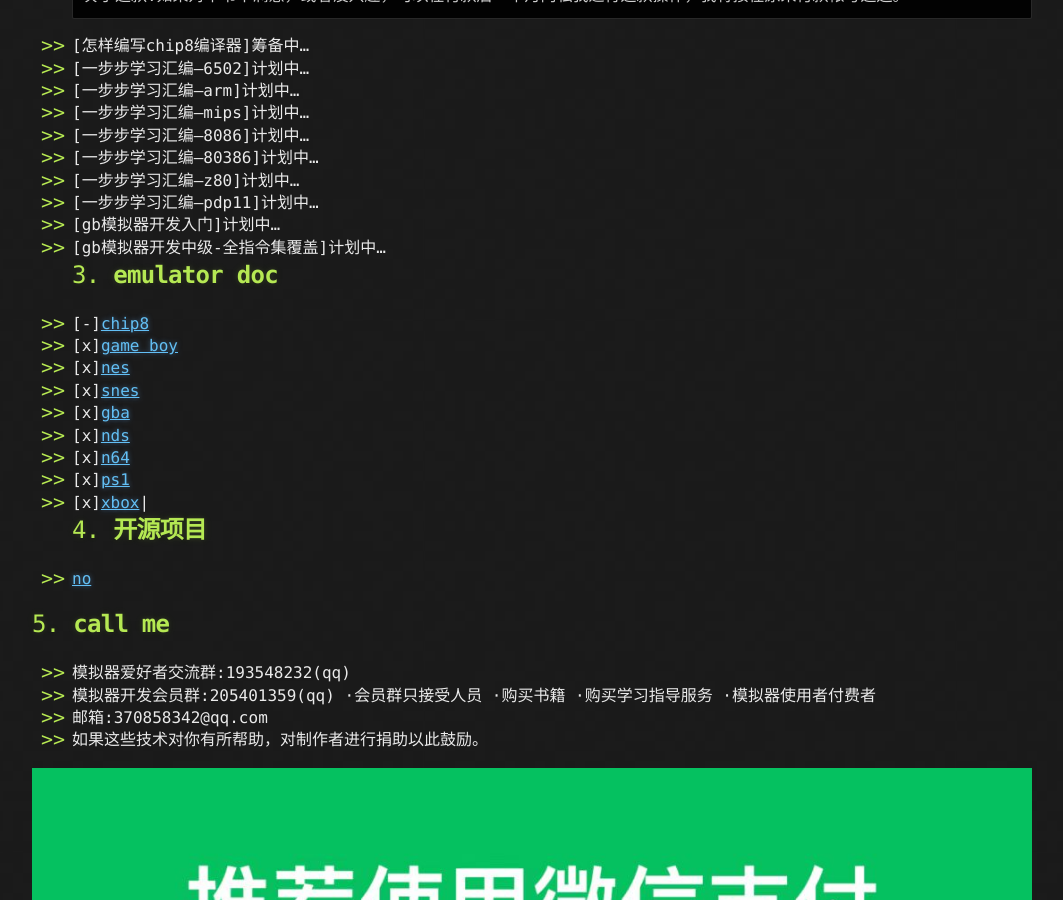
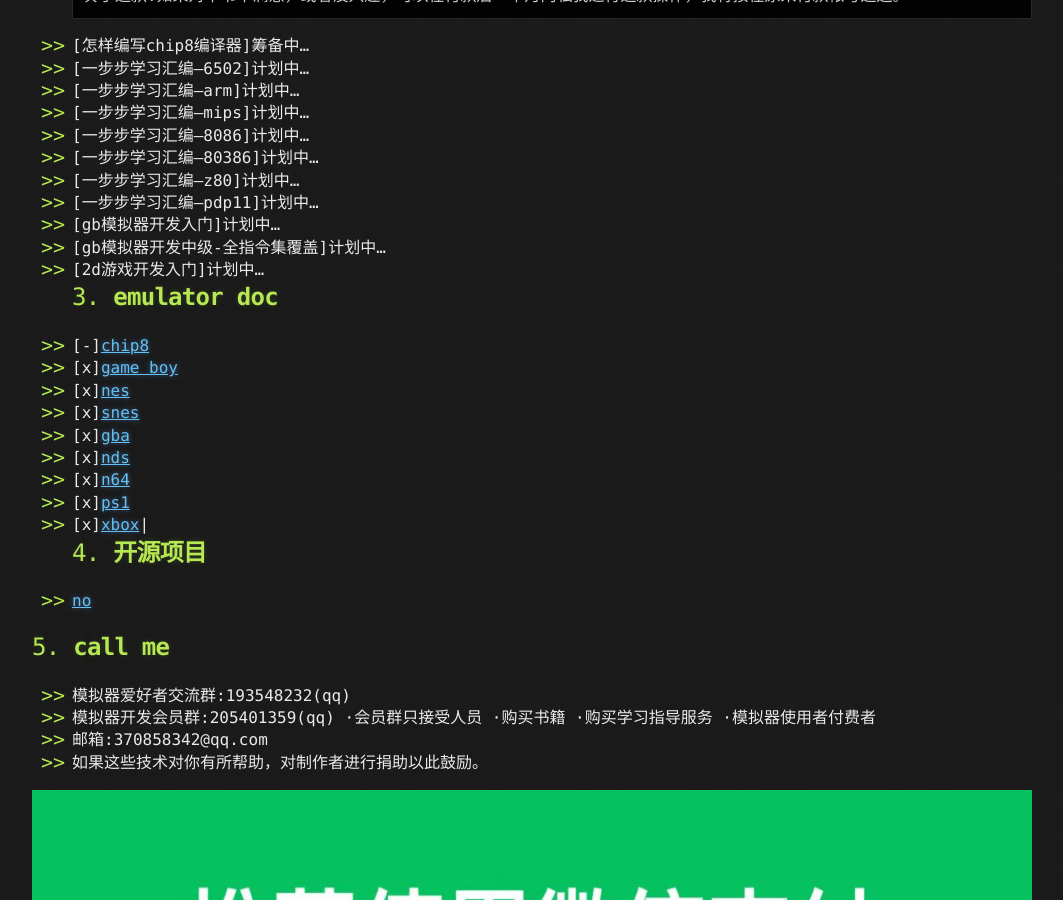
Before and after one commit to jinjiacun123/jinjiacun123.github.io, a Jekyll site: the page built from index.md, in a window 1280 px wide and 900 px high, scrolled down 1276 px. Shown: the whole window, without its empty margins (108-1171 px from the left). Built offline with Jekyll 4.4.1, drawn with Linux system fonts in a browser that asks for light colours; our own code applies the rules of GitHub Pages for plain Markdown files.

Commit message:
更新 index.md
添加2d游戏开发入门

```diff
--- a/index.md
+++ b/index.md
@@ -54,6 +54,7 @@
 - [一步步学习汇编--pdp11]计划中...
 - [gb模拟器开发入门]计划中...
 - [gb模拟器开发中级-全指令集覆盖]计划中...
+- [2d游戏开发入门]计划中...
 <!-- fence -->
 ## 3. **emulator doc**
  * [-][chip8](docs/chip8/index.html)
```
